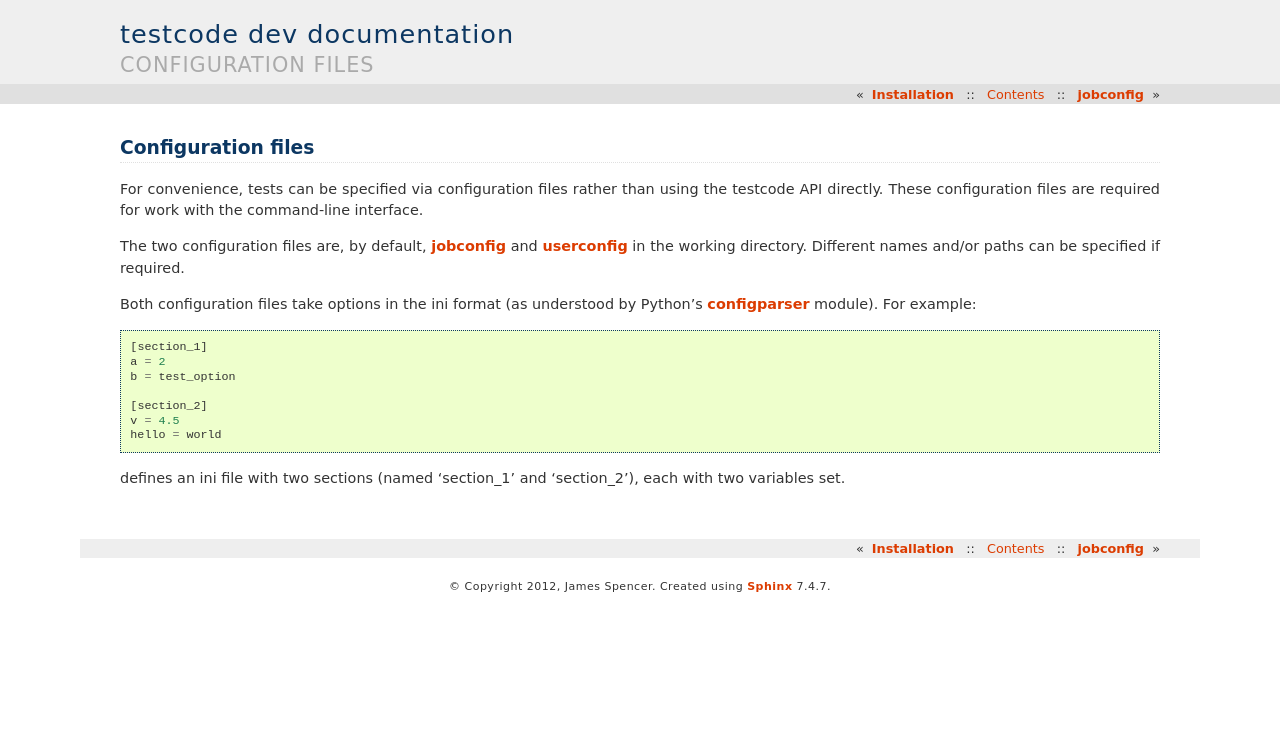
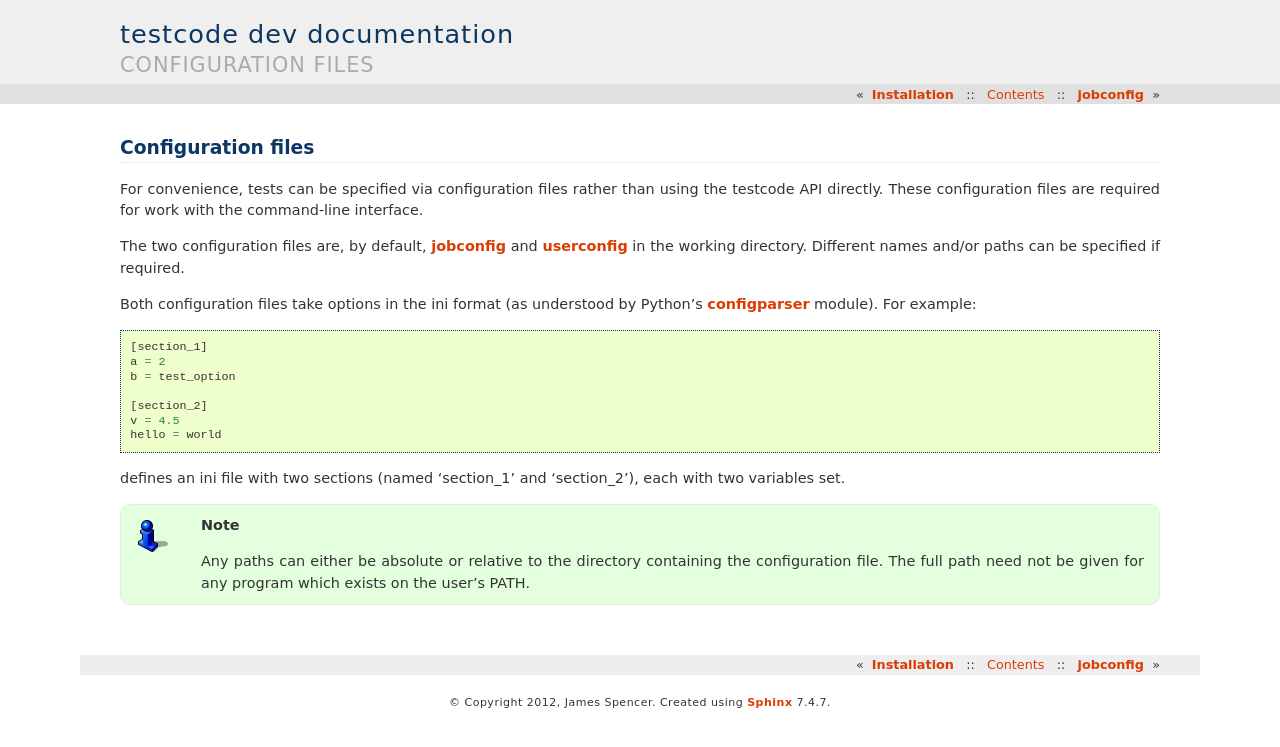
Before and after one commit to jsspencer/testcode, a Sphinx documentation site: the page built from docs/configuration_files.rst, in a window 1280 px wide. Shown: the top 747 px of the page. Built offline with Sphinx 7.4.7, drawn with Linux system fonts in a browser that asks for light colours.

Commit message:
Minor doc updates.

```diff
--- a/docs/configuration_files.rst
+++ b/docs/configuration_files.rst
@@ -24,3 +24,9 @@ Python's `configparser <http://docs.python.org/library/configparser.html>`_ modu
 
 defines an ini file with two sections (named 'section_1' and 'section_2'), each
 with two variables set.
+
+.. note::
+
+    Any paths can either be absolute or relative to the directory containing
+    the configuration file.  The full path need not be given for any program
+    which exists on the user's PATH.
```
Also changed, not shown: 1 other file.
